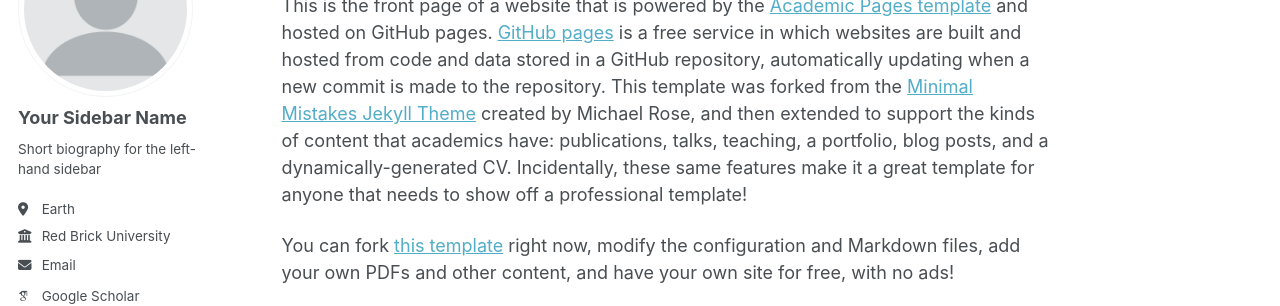
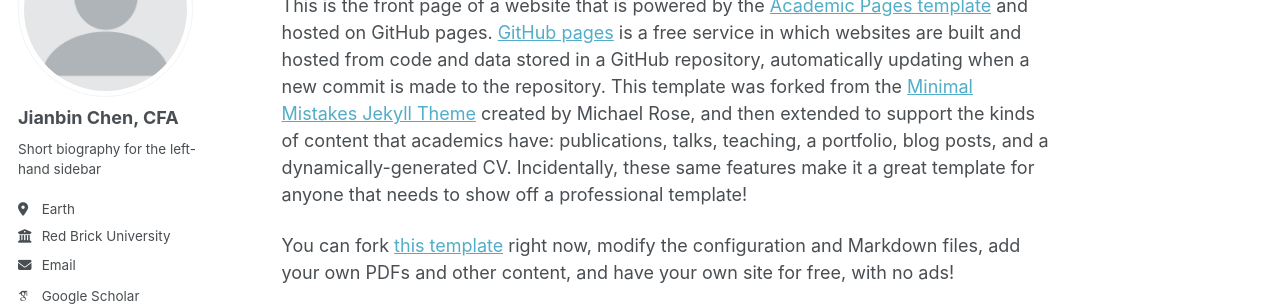
Before and after one commit to damonuc/JianbinChen.github.io, a Jekyll site: the page built from _pages/about.md, in a window 1280 px wide. Shown: the part 177-483 px from the top of the page. Built offline with Jekyll 4.4.1, drawn with Linux system fonts in a browser that asks for light colours; some web fonts are replaced; a script that is not in the unit is left out.

Commit message:
“massage”

```diff
--- a/_config.yml
+++ b/_config.yml
@@ -23,7 +23,7 @@ repository               : "academicpages/academicpages.github.io"
 author:
   # Biographic information
   avatar           : "profile.png"
-  name             : "Your Sidebar Name"
+  name             : "Jianbin Chen, CFA"
   pronouns         : # example: "she/her"
   bio              : "Short biography for the left-hand sidebar"
   location         : "Earth"
```
